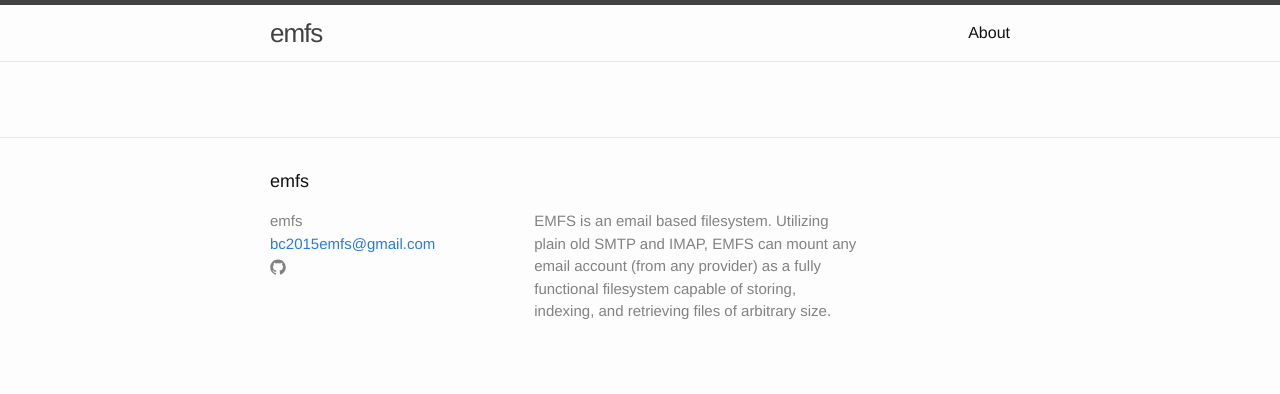
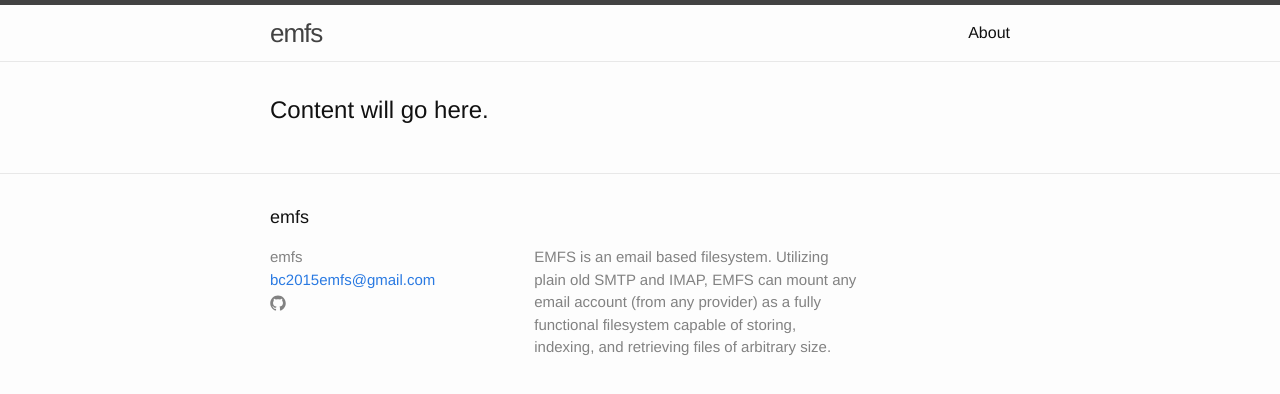
Before and after one commit to woodruffw-hackathons/emfs-frontend, a Jekyll site: the page built from index.html, in a window 1280 px wide. Shown: the top 394 px of the page. Built offline with Jekyll 4.4.1, drawn with Linux system fonts in a browser that asks for light colours.

Commit message:
commit @ Sat Apr 11 21:57:39 EDT 2015

```diff
--- a/index.html
+++ b/index.html
@@ -4,16 +4,6 @@ layout: default
 
 <div class="home">
 
-  <ul class="post-list">
-    {% for post in site.posts %}
-      <li>
-        <span class="post-meta">{{ post.date | date: "%b %-d, %Y" }}</span>
-
-        <h2>
-          <a class="post-link" href="{{ post.url | prepend: site.baseurl }}">{{ post.title }}</a>
-        </h2>
-      </li>
-    {% endfor %}
-  </ul>
+<h2>Content will go here.</h2>
 
 </div>
```
Also changed, not shown: _posts/emfs.md (deleted, +0 -5 lines).
